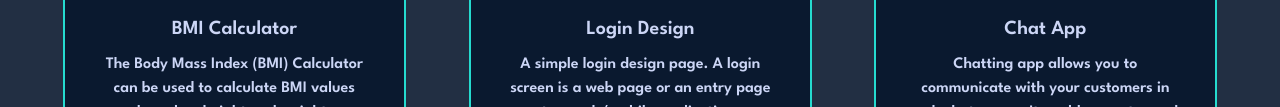
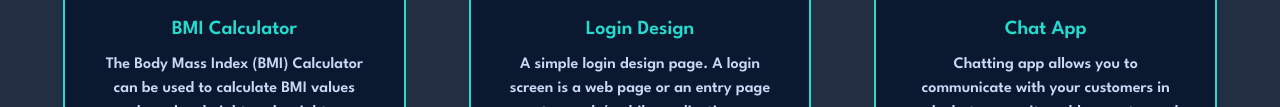
Before and after one commit to pjohnbencalo/webportfolio, a plain HTML site: page index.html in a window 1280 px wide. Shown: the part 1275-1382 px from the top of the page. Drawn offline with nearby package versions, Linux system fonts and the light colour scheme.

Commit message:
Change text color

```diff
--- a/index.css
+++ b/index.css
@@ -28,7 +28,7 @@ a.nav-link:hover {
 	color: #25dbcf !important;
 }
 
-a.navbar-brand, #intro-text, #checkout, #send-email-btn, #footer-text {
+a.navbar-brand, #intro-text, #checkout, #send-email-btn, #footer-text, .card-title {
 	color: #25dbcf !important;
 }
 
@@ -47,7 +47,7 @@ a.navbar-brand, #intro-text, #checkout, #send-email-btn, #footer-text {
 	font-size: 1rem;
 }
 
-.card-title, .card-text, form>div>label {
+.card-text, form>div>label {
 	color: #ccd6f6;
 }
 
```
